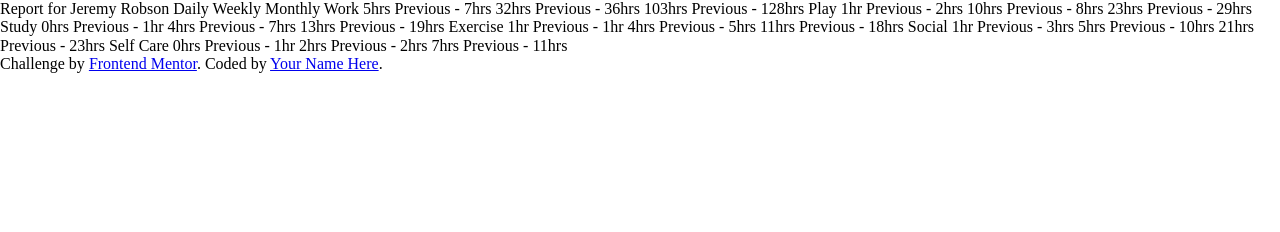
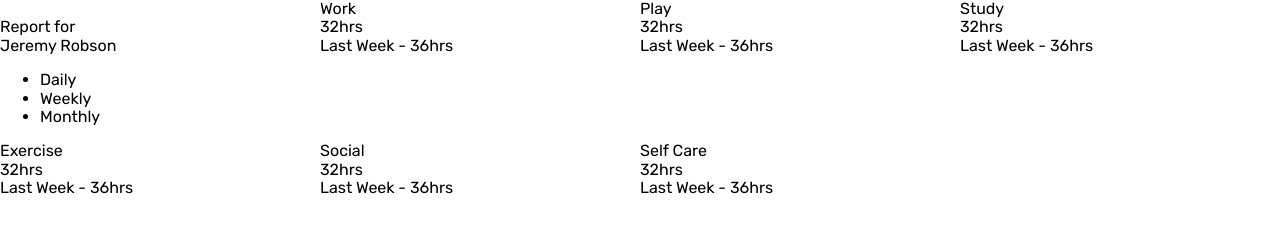
Before and after one commit to smnspz/time-tracking-dashboard, a website built with webpack: page index.html in a window 1280 px wide. Built offline with nearby package versions, Linux system fonts and the light colour scheme.

Commit message:
created grid

```diff
--- a/index.html
+++ b/index.html
@@ -8,88 +8,94 @@
 		<title>Frontend Mentor | Time tracking dashboard</title>
 	</head>
 	<body>
-		Report for Jeremy Robson Daily Weekly Monthly Work 5hrs
-		<!-- daily -->
-		Previous - 7hrs
-		<!-- daily -->
-		32hrs
-		<!-- weekly -->
-		Previous - 36hrs
-		<!-- weekly -->
-		103hrs
-		<!-- monthly -->
-		Previous - 128hrs
-		<!-- monthly -->
+		<main class="main-content">
+			<div class="card card-container">
+				<div class="card-content">
+					<img src="" alt="" srcset="" />
+					<div class=""><span>Report for</span></br>Jeremy Robson</div>
+				</div>
+				<div class="">
+					<ul>
+						<li>Daily</li>
+						<li>Weekly</li>
+						<li>Monthly</li>
+					</ul>
+				</div>
+			</div>
 
-		Play 1hr
-		<!-- daily -->
-		Previous - 2hrs
-		<!-- daily -->
-		10hrs
-		<!-- weekly -->
-		Previous - 8hrs
-		<!-- weekly -->
-		23hrs
-		<!-- monthly -->
-		Previous - 29hrs
-		<!-- monthly -->
-
-		Study 0hrs
-		<!-- daily -->
-		Previous - 1hr
-		<!-- daily -->
-		4hrs
-		<!-- weekly -->
-		Previous - 7hrs
-		<!-- weekly -->
-		13hrs
-		<!-- monthly -->
-		Previous - 19hrs
-		<!-- monthly -->
-
-		Exercise 1hr
-		<!-- daily -->
-		Previous - 1hr
-		<!-- daily -->
-		4hrs
-		<!-- weekly -->
-		Previous - 5hrs
-		<!-- weekly -->
-		11hrs
-		<!-- monthly -->
-		Previous - 18hrs
-		<!-- monthly -->
-
-		Social 1hr
-		<!-- daily -->
-		Previous - 3hrs
-		<!-- daily -->
-		5hrs
-		<!-- weekly -->
-		Previous - 10hrs
-		<!-- weekly -->
-		21hrs
-		<!-- monthly -->
-		Previous - 23hrs
-		<!-- monthly -->
-
-		Self Care 0hrs
-		<!-- daily -->
-		Previous - 1hr
-		<!-- daily -->
-		2hrs
-		<!-- weekly -->
-		Previous - 2hrs
-		<!-- weekly -->
-		7hrs
-		<!-- monthly -->
-		Previous - 11hrs
-		<!-- monthly -->
-
-		<div class="attribution">
-			Challenge by
-			<a href="https://www.frontendmentor.io?ref=challenge" target="_blank">Frontend Mentor</a>.
-			Coded by <a href="#">Your Name Here</a>.
-		</div>
+			<div class="card card-container">
+				<div class="card-content">
+					<div class="card__row">
+						<div class="category">Work</div>
+						<div class="menu"></div>
+					</div>
+					<div class="card__row">
+						<div class="hours">32hrs</div>
+						<div class="last-period">Last Week - 36hrs</div>
+					</div>
+				</div>
+			</div>
+			<div class="card card-container">
+				<div class="card-content">
+					<div class="card__row">
+						<div class="category">Play</div>
+						<div class="menu"></div>
+					</div>
+					<div class="card__row">
+						<div class="hours">32hrs</div>
+						<div class="last-period">Last Week - 36hrs</div>
+					</div>
+				</div>
+			</div>
+			<div class="card card-container">
+				<div class="card-content">
+					<div class="card__row">
+						<div class="category">Study</div>
+						<div class="menu"></div>
+					</div>
+					<div class="card__row">
+						<div class="hours">32hrs</div>
+						<div class="last-period">Last Week - 36hrs</div>
+					</div>
+				</div>
+			</div>
+			<div class="card card-container">
+				<div class="card-content">
+					<div class="card__row">
+						<div class="category">Exercise</div>
+						<div class="menu"></div>
+					</div>
+					<div class="card__row">
+						<div class="hours">32hrs</div>
+						<div class="last-period">Last Week - 36hrs</div>
+					</div>
+				</div>
+			</div>
+			<div class="card card-container">
+				<div class="card-content">
+					<div class="card__row">
+						<div class="category">Social</div>
+						<div class="menu"></div>
+					</div>
+					<div class="card__row">
+						<div class="hours">32hrs</div>
+						<div class="last-period">Last Week - 36hrs</div>
+					</div>
+				</div>
+			</div>
+			<div class="card card-container">
+				<div class="card-content">
+					<div class="card__row">
+						<div class="category">Self Care</div>
+						<div class="menu"></div>
+					</div>
+					<div class="card__row">
+						<div class="hours">32hrs</div>
+						<div class="last-period">Last Week - 36hrs</div>
+					</div>
+				</div>
+			</div>
+		</main>
+		<script src="dist/main.bundle.js"></script>
 	</body>
 </html>
--- a/package.json
+++ b/package.json
@@ -35,7 +35,8 @@
 		"sass-loader": "^12.4.0",
 		"webpack": "^5.66.0",
 		"webpack-cli": "^4.9.1",
-		"webpack-merge": "^5.8.0"
+		"webpack-merge": "^5.8.0",
+		"whatwg-fetch": "^3.6.2"
 	},
 	"dependencies": {
 		"normalize.css": "^8.0.1"
--- /dev/null
+++ b/src/js/functions.js
@@ -0,0 +1,3 @@
+export const test = () => {
+	console.log("Hello world");
+};
--- a/src/js/main.js
+++ b/src/js/main.js
@@ -0,0 +1,5 @@
+import * as project from "./functions";
+
+window.onload = () => {
+	project.test();
+};
--- a/src/scss/abstracts/_variables.scss
+++ b/src/scss/abstracts/_variables.scss
@@ -23,3 +23,9 @@ $font--180: 18px;
 $weight--300: 300;
 $weight--400: 400;
 $weight--500: 500;
+
+/* BREAKPOINTS
+____________*/
+
+$breakpoint-mobile: "min-width: 375px";
+$breakpoint-desktop: "min-width: 1440px";
--- a/src/scss/base/__base-dir.scss
+++ b/src/scss/base/__base-dir.scss
@@ -0,0 +1 @@
+@import "reset";
--- /dev/null
+++ b/src/scss/base/_reset.scss
@@ -0,0 +1,3 @@
+* {
+	font-family: Rubik;
+}
--- a/src/scss/layouts/__layouts-dir.scss
+++ b/src/scss/layouts/__layouts-dir.scss
@@ -0,0 +1,2 @@
+@import "main-content";
+@import "card-container";
--- /dev/null
+++ b/src/scss/layouts/_main-content.scss
@@ -0,0 +1,7 @@
+.main-content {
+	max-width: 1440px;
+	margin-left: auto;
+	margin-right: auto;
+	display: grid;
+	grid-template-columns: repeat(4, 1fr);
+}
--- a/webpack.common.js
+++ b/webpack.common.js
@@ -2,6 +2,6 @@ const path = require("path");
 
 module.exports = {
 	entry: {
-		main: ["./src/js/main.js", "./src/scss/index.scss"],
+		main: ["./src/js/main.js", "./src/scss/index.scss", "whatwg-fetch"],
 	},
 };
```
Also changed, not shown: src/scss/components/_card.scss (added), src/scss/layouts/_card-container.scss (added), 1 other file.
